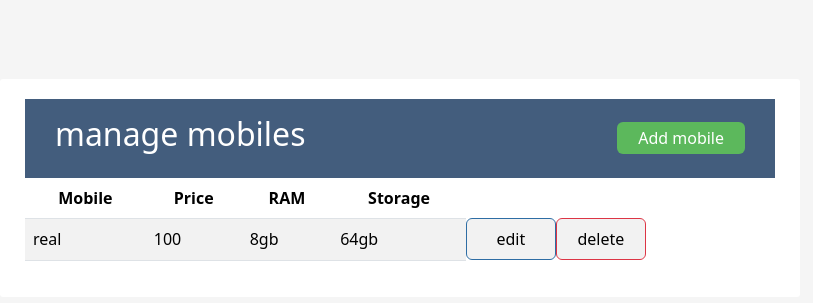
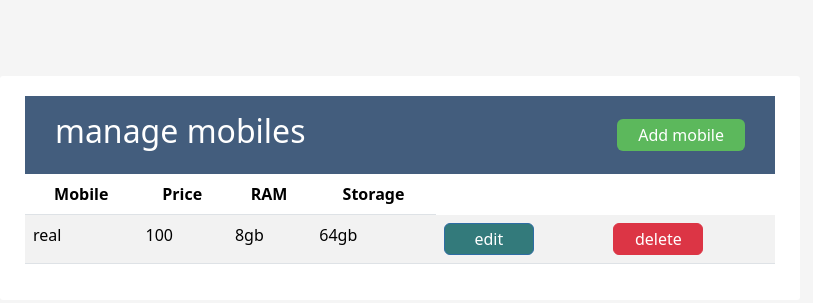
Before and after one commit to anny-belinda-ingabire/javascript, a plain HTML site: page index.html in a window 1280 px wide. Shown: the part 212-515 px from the top of the page, without its empty margins (0-813 px from the left). Drawn offline with nearby package versions, Linux system fonts and the light colour scheme.

Commit message:
some change in index

```diff
--- a/index.html
+++ b/index.html
@@ -31,8 +31,8 @@ manage mobiles
         <td>100</td>
         <td>8gb</td>
         <td>64gb</td>
-        <td class="btn btn-primary">edit</td>
-        <td class="btn btn-danger">delete</td>
+        <td><button class="btn btn-primary">edit</button></td>
+        <td><button class="btn btn-danger">delete</button></td>
     </tr>
 </tbody>
 </table>
```
